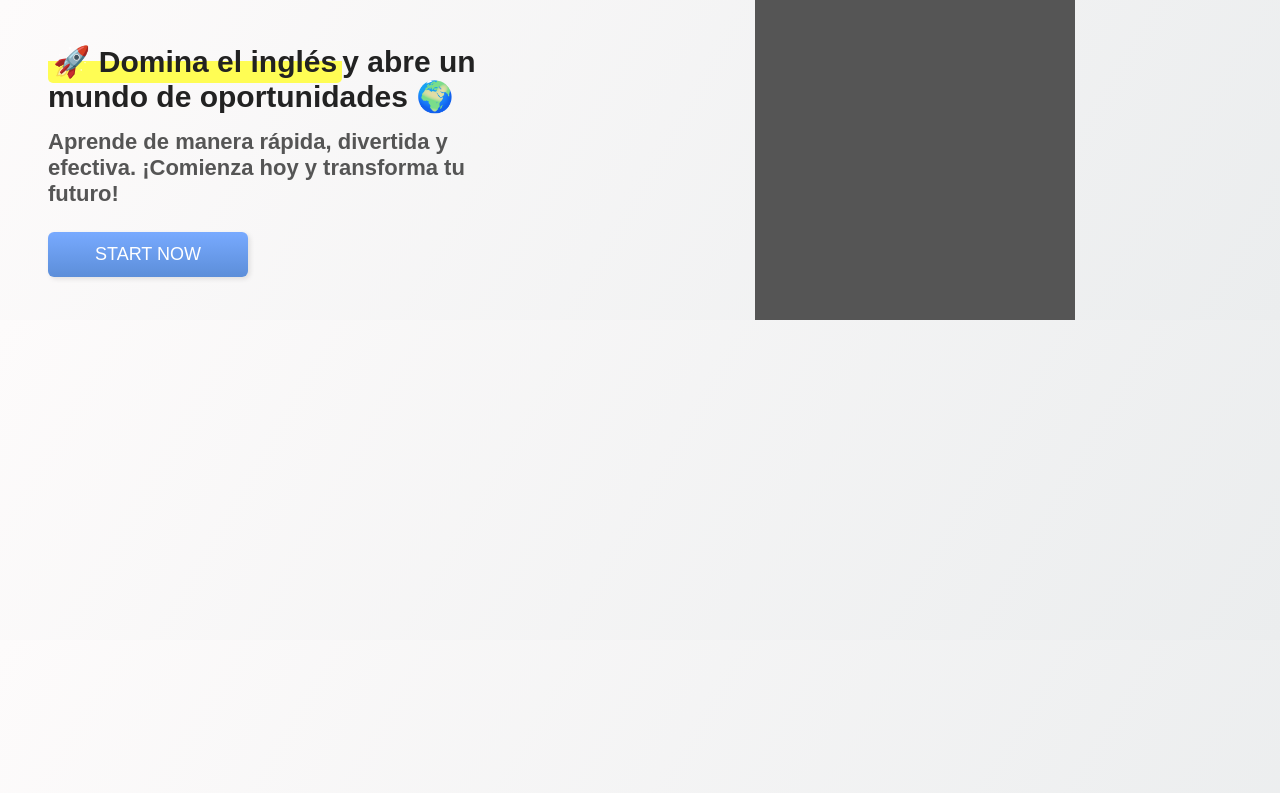
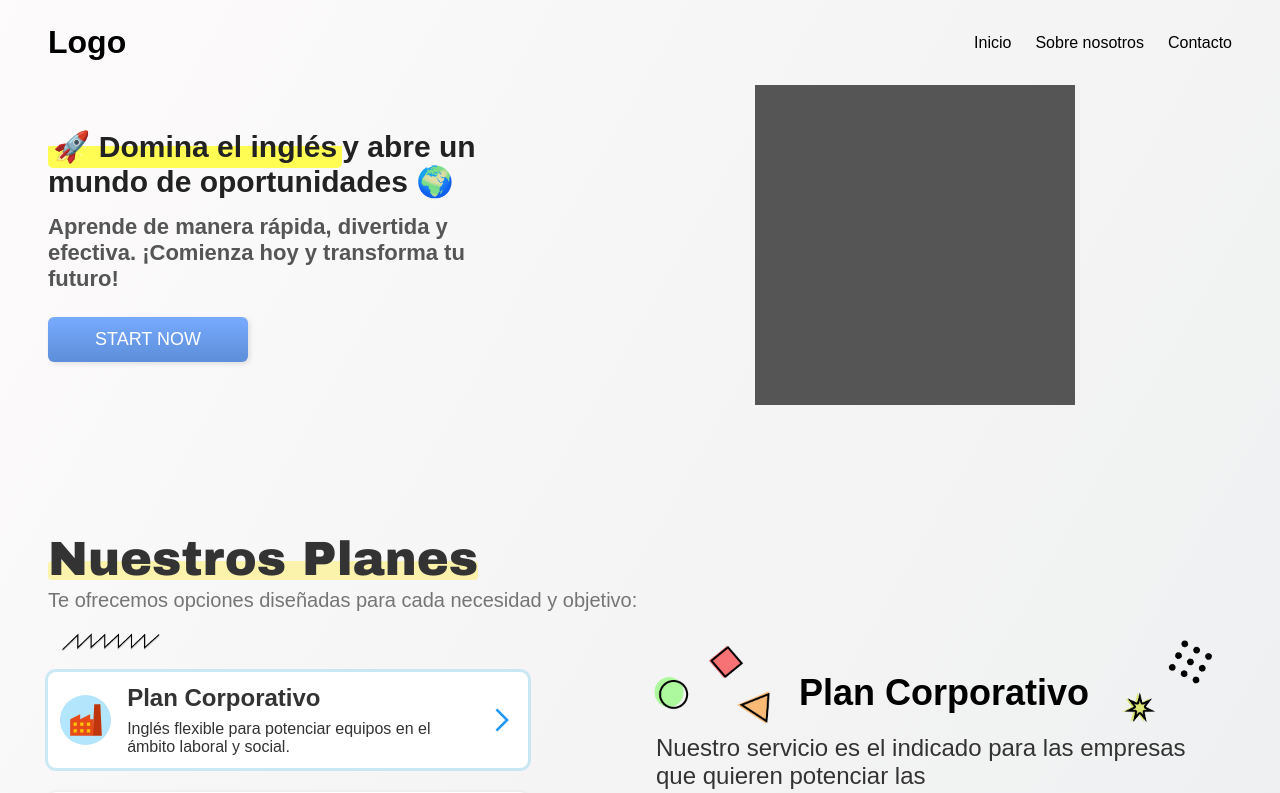
Before and after one commit to EngelFreites/official-english-web, a React (Vite) app: page / in a window 1280 px wide. Shown: the top 793 px of the page. Built offline with nearby package versions, Linux system fonts and the light colour scheme; a web font is replaced by a local one.

Commit message:
feat(home): implement header and plans

```diff
--- a/src/pages/Home/Home.jsx
+++ b/src/pages/Home/Home.jsx
@@ -1,12 +1,16 @@
 import Button from "../../component/Button/Button";
+import Plans from "../../component/Plans/Plans";
 import "./home.css";
+import Header from "../../component/Header/Header";
 export default function Home() {
   return (
+    <>
+      <Header />
       <div className="layout">
         <main className="home">
           <h1>
-          <span className="highlight">🚀 Domina el inglés</span>y abre un mundo
-          de oportunidades 🌍
+            <span className="highlight">🚀 Domina el inglés</span>y abre un
+            mundo de oportunidades 🌍
           </h1>
           <h2>
             Aprende de manera rápida, divertida y efectiva. ¡Comienza hoy y
@@ -17,6 +21,8 @@ export default function Home() {
         <secction className="content-img">
           <div className="img"></div>
         </secction>
+        <Plans />
       </div>
+    </>
   );
 }
```
Lines whose indentation alone changed are shown as unchanged.
